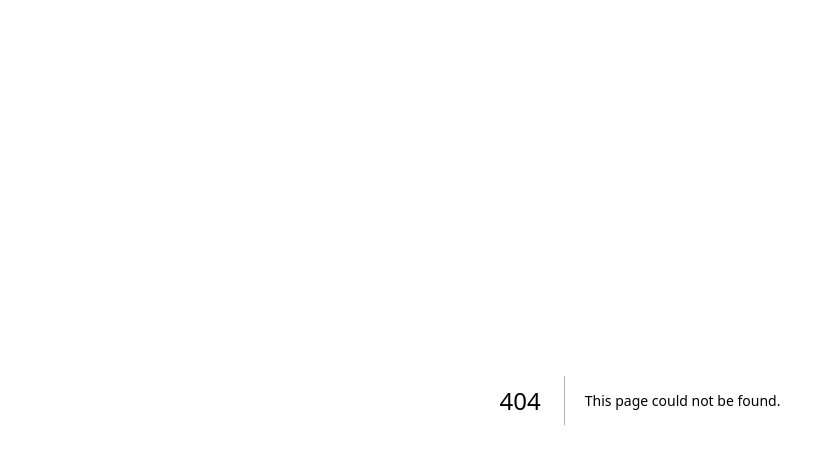
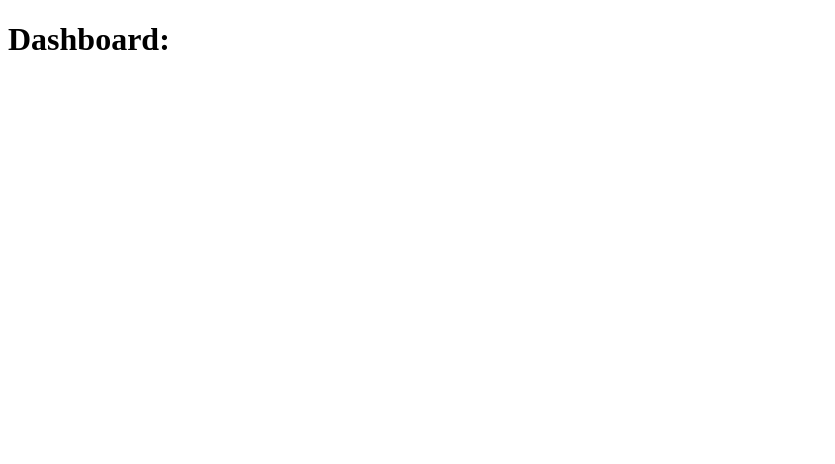
Before and after one commit to HugoBianquini/next-jwt-auth, a Next.js app: page /dashboard in a window 1280 px wide. Before the commit this address had no page. Shown: the top 464 px of the page, without its empty margins (0-835 px from the left). Built offline with nearby package versions, Linux system fonts and the light colour scheme.

Commit message:
authenticate user and store its data in authContext

```diff
--- a/src/contexts/AuthContext.tsx
+++ b/src/contexts/AuthContext.tsx
@@ -1,4 +1,12 @@
-import { createContext, ReactNode } from "react";
+import { api } from "@/services/api";
+import { useRouter } from "next/router";
+import { createContext, ReactNode, useState } from "react";
+
+type User = {
+  email: string;
+  permissions: string[];
+  roles: string[];
+}
 
 type SignInCredentials = {
   email: string;
@@ -7,6 +15,7 @@ type SignInCredentials = {
 
 type AuthContextData = {
   signIn(credentials: SignInCredentials): Promise<void>;
+  user: User | undefined;
   isAuthenticated: boolean;
 }
 
@@ -18,15 +27,35 @@ export const AuthContext = createContext({} as AuthContextData)
 
 
 export function AuthProvider({ children }: AuthProviderProps) {
+  const [user, setUser] = useState<User>()
+  const router = useRouter()
 
-  const isAuthenticated = false;
+  const isAuthenticated = !!user;
 
   async function signIn({email, password}: SignInCredentials) {
-    console.log(email, password)
+
+    try {
+      const response = await api.post('sessions', {
+        email,
+        password
+      })
+
+      const {token, refreshToken, permissions, roles} = response.data;
+
+      setUser({
+        email,
+        permissions,
+        roles
+      });
+
+      router.push('/dashboard')
+    } catch(err) {
+      console.log(err)
+    }
   }
 
   return (
-    <AuthContext.Provider value={{signIn, isAuthenticated}}>
+    <AuthContext.Provider value={{signIn, isAuthenticated, user}}>
       {children}
     </AuthContext.Provider>
   )
--- /dev/null
+++ b/src/pages/dashboard.tsx
@@ -0,0 +1,11 @@
+import { AuthContext } from "@/contexts/AuthContext"
+import { useContext } from "react"
+
+export default function Dashboard() {
+
+  const {user} = useContext(AuthContext)
+
+  return (
+    <h1>Dashboard: {user?.email}</h1>
+  )
+}
```
